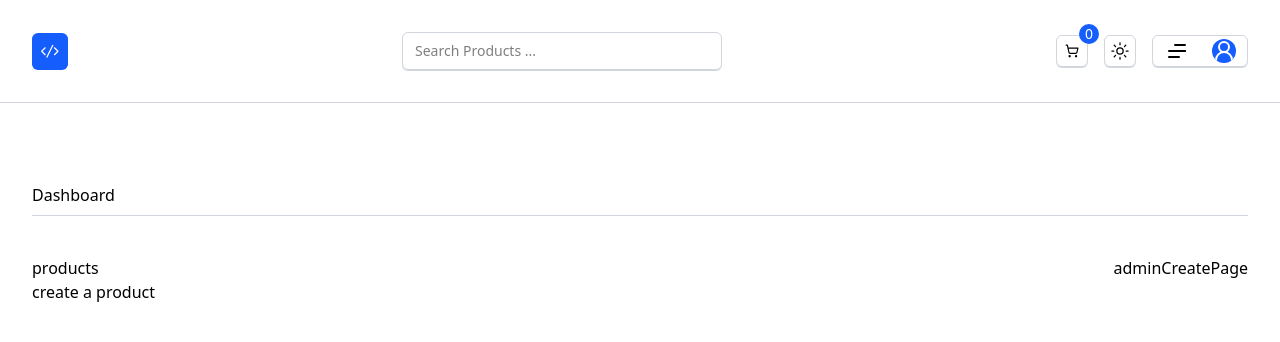
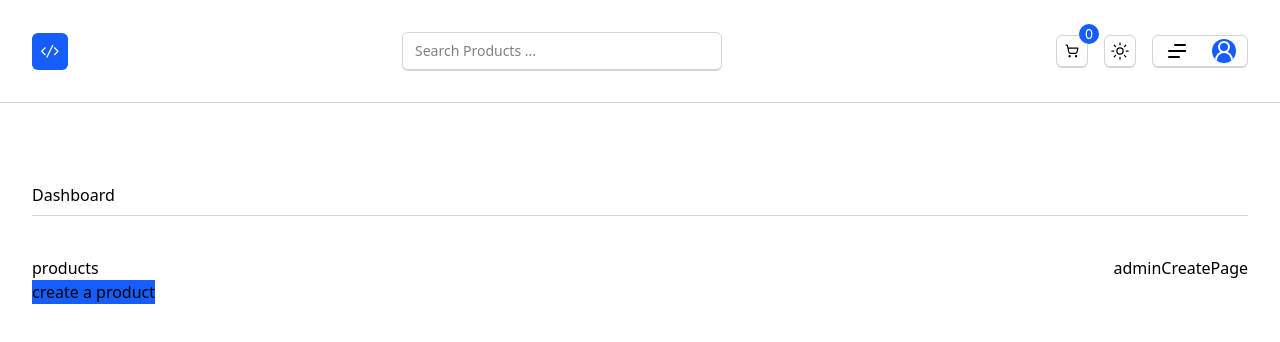
Before and after one commit to abbasbayat0/store, a Next.js app: page /admin/products/create in a window 1280 px wide. Shown: the top 342 px of the page. Built offline with nearby package versions, Linux system fonts and the light colour scheme; no server answers.

Commit message:
make product detail better

```diff
--- a/src/app/admin/Sidebar.tsx
+++ b/src/app/admin/Sidebar.tsx
@@ -1,12 +1,16 @@
+'use client';
 import { adminLinks } from '@/assets/links';
 import Link from 'next/link';
+import { usePathname } from 'next/navigation';
 
 const AdminSidebar = () => {
+  const pathName = usePathname();
   return (
     <div className='flex flex-col'>
       {adminLinks.map((link) => {
+        const isActive = pathName === link.href;
         return (
-          <Link href={link.href} key={link.href}>
+          <Link href={link.href} key={link.href} className={`${isActive && 'bg-blue-600'}`}>
             {link.label}
           </Link>
         );
--- a/src/app/products/[id]/page.tsx
+++ b/src/app/products/[id]/page.tsx
@@ -1,12 +1,17 @@
 import BreadCrumbs from '@/components/shared/singleProduct/BreadCrumbs';
 import Description from '@/components/shared/singleProduct/Description';
 import { getSingle } from '@/lib/utils/actions';
+import EmptyList from '@/components/shared/global/EmptyList';
 import Image from 'next/image';
 
 const page = async ({ params }: { params: Promise<{ id: string }> }) => {
   const { id } = await params;
   const { message, data } = await getSingle(id);
-  if (!data) console.log(message);
+  if (!data) {
+    console.log(message);
+    return <EmptyList className='mt-20' text='Item Not Found' />;
+  }
+  if (data)
     return (
       <div className='min-h-screen'>
         <BreadCrumbs name={data.name} />
```
Lines whose indentation alone changed are shown as unchanged.
